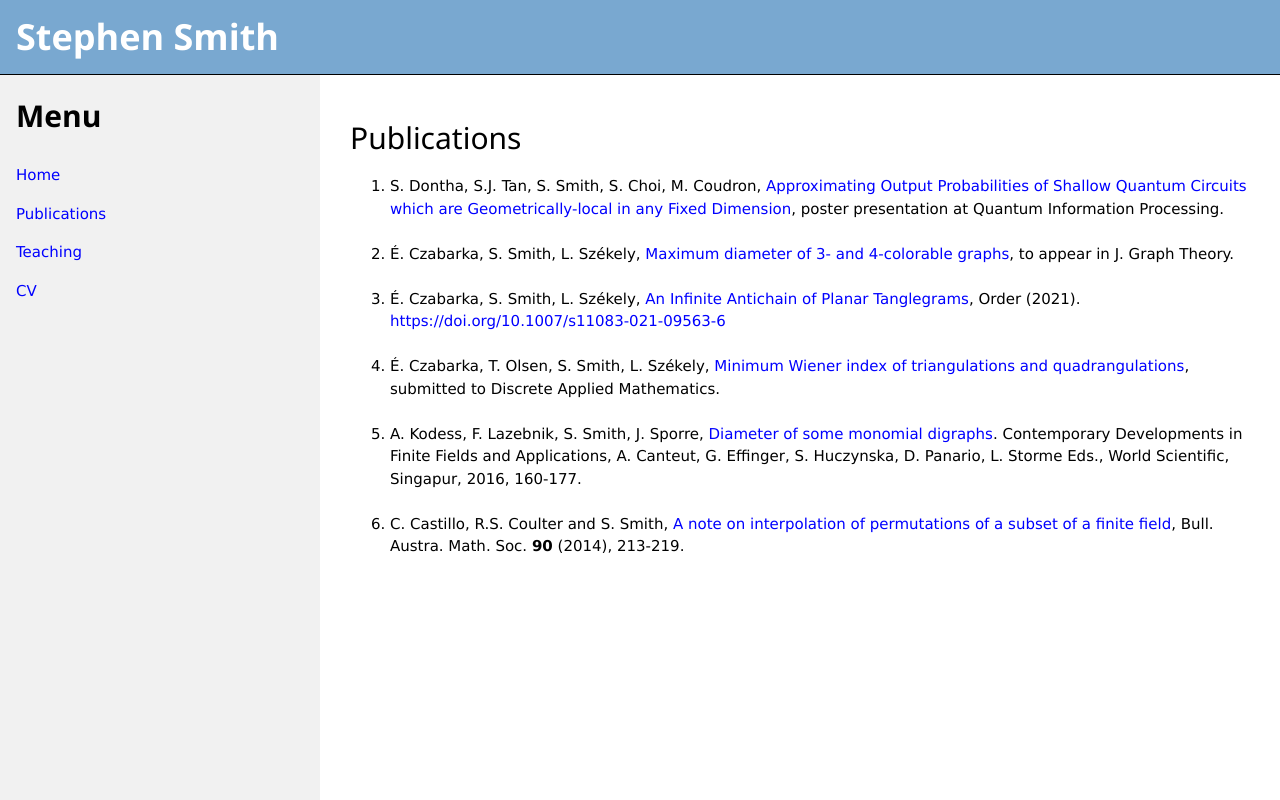
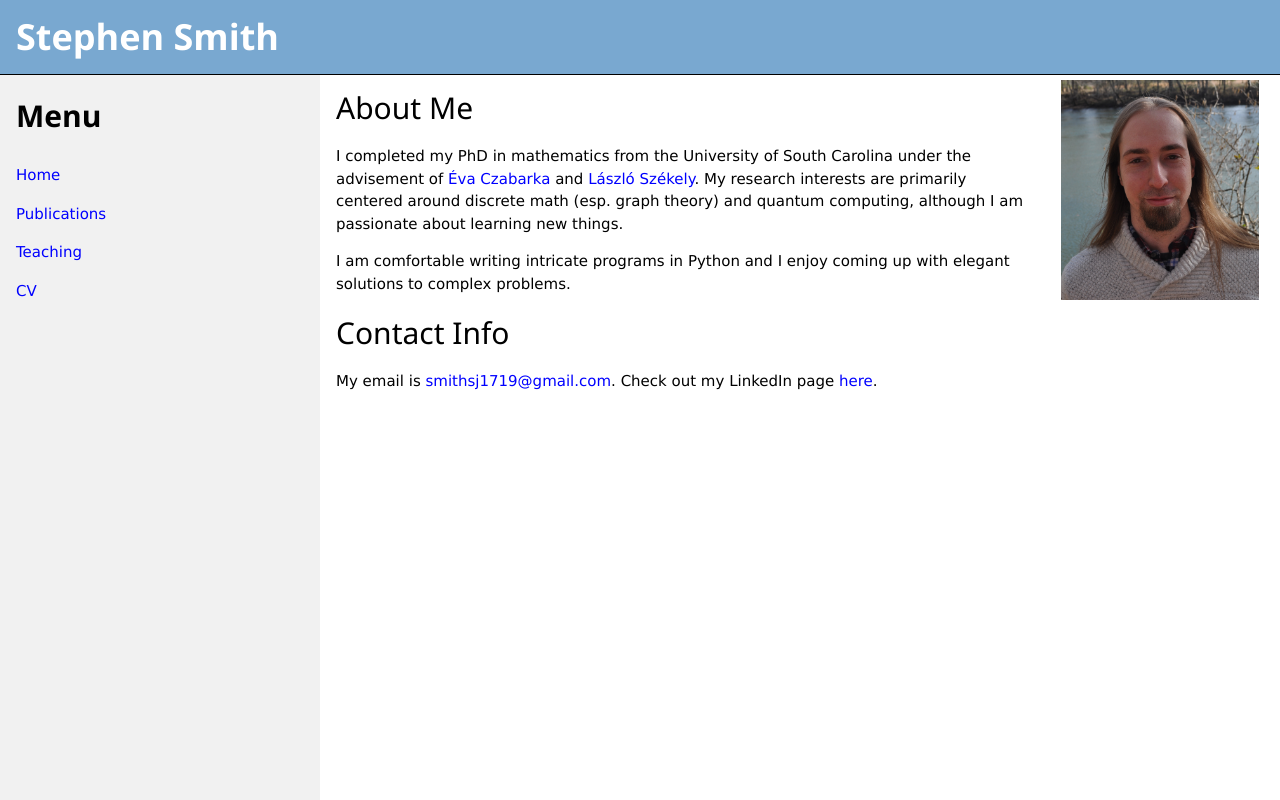
Before and after one commit to smithsj1719/smithsj1719.github.io, a plain HTML site: page index.html in a window 1280 px wide. Drawn offline with nearby package versions, Linux system fonts and the light colour scheme.

Commit message:
Add files via upload

```diff
--- a/index.html
+++ b/index.html
@@ -42,43 +42,27 @@ a:active {
     <a href="/sjs8/index.html" class="w3-bar-item w3-button">Home</a>
     <a href="/sjs8/publications/index.html" class="w3-bar-item w3-button">Publications</a>
     <a href="/sjs8/teaching/index.html" class="w3-bar-item w3-button">Teaching</a>
-    <a href="../CV_Smith.pdf" class="w3-bar-item w3-button" target="_blank">CV</a>
+    <a href="CV_Smith.pdf" class="w3-bar-item w3-button" target="_blank">CV</a>
   </div>
 
   <!-- Page Content -->
-  <div style="margin-left:25%; padding: 30px">
-    <h2>Publications</h2>
-    <ol>
-      <li>S. Dontha, S.J. Tan, S. Smith, S. Choi, M. Coudron, <a href="https://arxiv.org/abs/2202.08349"         target="_blank"> Approximating Output Probabilities of Shallow Quantum Circuits which are
-        Geometrically-local in any Fixed Dimension</a>, poster presentation at Quantum Information Processing.
-      </li>
-      <br>
-      <li>É. Czabarka, S. Smith, L. Székely, <a href="https://arxiv.org/abs/2109.13887" target="_blank">
-        Maximum diameter of 3- and 4-colorable graphs</a>, to appear in J. Graph Theory.
-      </li>
-      <br>
-      <li> É. Czabarka, S. Smith, L. Székely, <a href="https://arxiv.org/abs/2007.06091" target="_blank">
-        An Infinite Antichain of Planar Tanglegrams</a>, Order (2021).
-        <a href="https://doi.org/10.1007/s11083-021-09563-6" target="_blank">
-        https://doi.org/10.1007/s11083-021-09563-6</a>
-      </li>
-      <br>
-      <li>
-        É. Czabarka, T. Olsen, S. Smith, L. Székely, <a href="https://arxiv.org/abs/2003.03873"
-        target="_blank">Minimum Wiener index of triangulations and quadrangulations</a>,
-        submitted to Discrete Applied Mathematics.
-      </li>
-      <br>
-      <li> A. Kodess, F. Lazebnik, S. Smith, J. Sporre, <a href="Diameter_Monomial_Digraphs_January_08_2016.pdf"             target="_blank">Diameter of some monomial digraphs</a>. Contemporary
-        Developments in Finite Fields and Applications, A. Canteut, G. Effinger, S. Huczynska,
-        D. Panario, L. Storme Eds., World Scientific, Singapur, 2016, 160-177.
-      </li>
-      <br>
-      <li> C. Castillo, R.S. Coulter and S. Smith, <a href="interpolation-1yc9sp6.pdf" target="_blank">
-        A note on interpolation of permutations of a subset of a finite field</a>, Bull.
-        Austra. Math. Soc. <b>90</b> (2014), 213-219.
-      </li>
-    </ol>
+  <div style="margin-left:25%">
+    <div class="w3-row">
+      <div class="w3-container w3-threequarter">
+        <h2>About Me</h2>
+        <p>I completed my PhD in mathematics from the University of South Carolina under the advisement of <a href="http://people.math.sc.edu/czabarka/" target="_blank">
+          Éva Czabarka</a> and <a href="http://people.math.sc.edu/laszlo/" target="_blank">László Székely</a>.
+          My research interests are primarily centered around discrete math (esp. graph theory) and quantum computing, although I am passionate about learning new things. </p>
+        <p>I am comfortable writing intricate programs in Python and I enjoy coming up with elegant solutions to complex problems.</p>
+        <h2>Contact Info</h2>
+        <p>My email is <a href="mailto:smithsj1719@gmail.com">smithsj1719@gmail.com</a>. Check out my LinkedIn page <a href="http://www.linkedin.com/in/stephen-smith-023135233" target="_blank">
+          here</a>.</p>
+      </div>
+      <div class="w3-container w3-quarter">
+        <img src="Smith_Headshot_6.jpg" alt="My Photo" style="width:100%;float:right;padding:5px;"/>
+      </div>
+    </div>
+
   </div>
 </body>
 </html>
```
